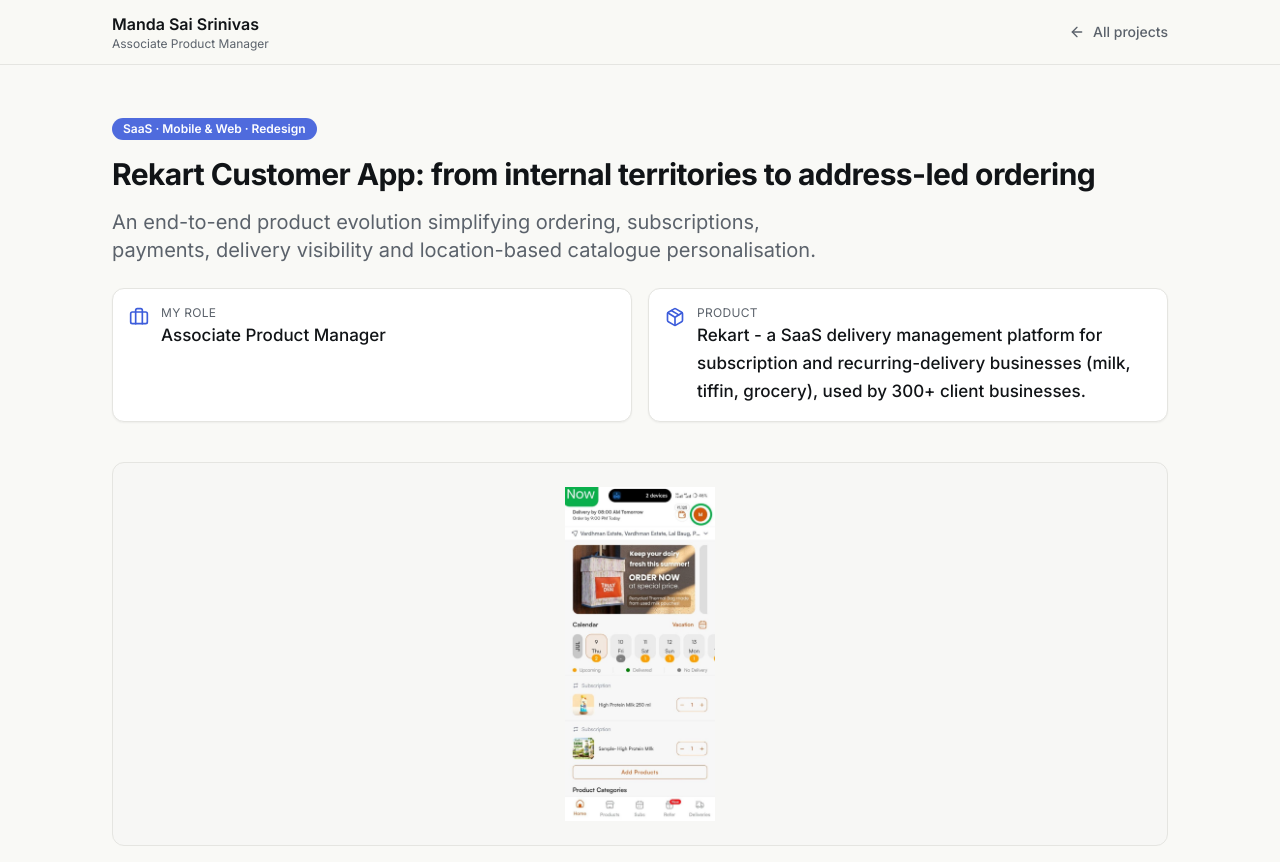
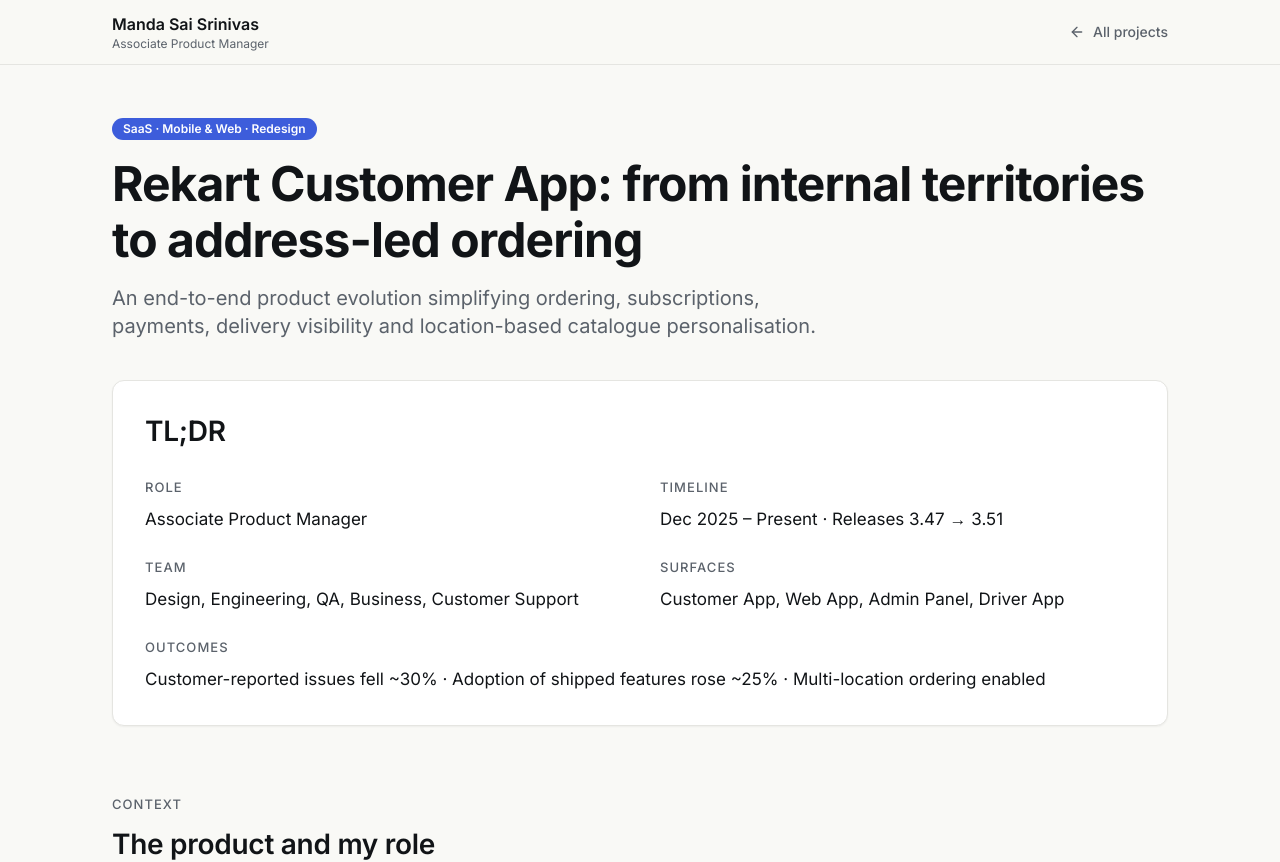
Before and after one commit to mssrinivas1511/Portfolio, a React (Vite) app: page /projects/rekart-customer-app in a window 1280 px wide. Shown: the top 862 px of the page. Built offline with nearby package versions, Linux system fonts and the light colour scheme; the HTML template or start-up script is replaced by a standard one; what @lovable.dev/cloud-auth-js would draw is missing.

Commit message:
Changes
Co-authored-by: mssrinivas1511 <232518181+mssrinivas1511@users.noreply.github.com>

```diff
--- a/src/pages/ProjectDetail.tsx
+++ b/src/pages/ProjectDetail.tsx
@@ -7,6 +7,7 @@ import { Card } from '@/components/ui/card';
 import { getProjectBySlug, projects } from '@/lib/projects-data';
 import { siteConfig } from '@/lib/site-config';
 import WhatsappProjectCaseStudy from '@/components/WhatsappProjectCaseStudy';
+import CustomerAppProjectCaseStudy from '@/components/CustomerAppProjectCaseStudy';
 
 const ProjectDetail = () => {
   const { slug } = useParams();
@@ -55,6 +56,8 @@ const ProjectDetail = () => {
       <main className="portfolio-container py-12">
         {project.slug === 'rekart-whatsapp-ai-assistant' ? (
           <WhatsappProjectCaseStudy project={project} />
+        ) : project.slug === 'rekart-customer-app' ? (
+          <CustomerAppProjectCaseStudy project={project} />
         ) : (
           <>
         {/* Hero */}
```
